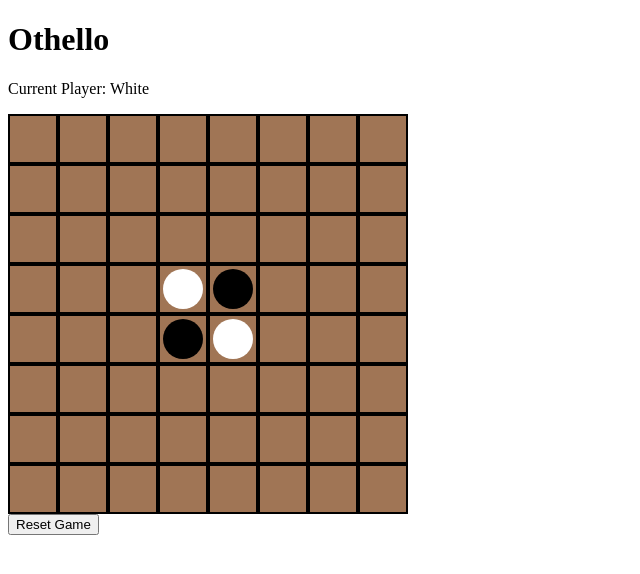
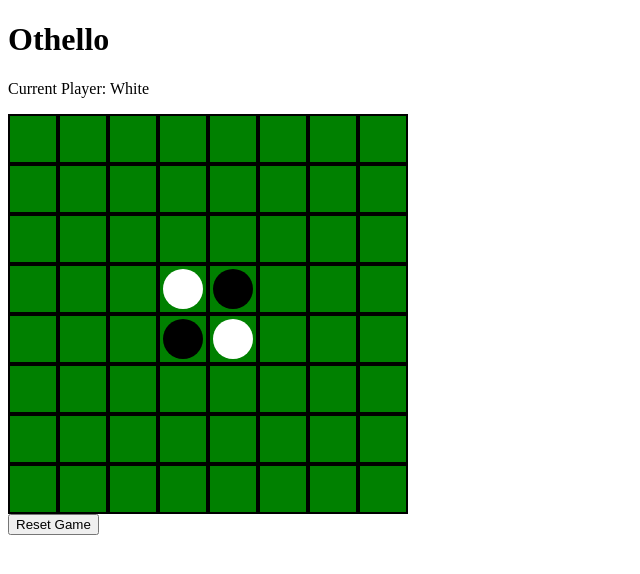
Before and after one commit to marunori/othello-nextjs, a Next.js app: page / in a window 1280 px wide. Shown: the top 574 px of the page, without its empty margins (0-640 px from the left). Built offline with nearby package versions, Linux system fonts and the light colour scheme.

Commit message:
change board color to green

```diff
--- a/src/app/Board.tsx
+++ b/src/app/Board.tsx
@@ -19,7 +19,7 @@
               style={{
                 width: '50px',
                 height: '50px',
-                backgroundColor: '#A07555',
+                backgroundColor: 'green',
                 border: '2px solid black',
                 position: 'relative',
               }}
```
